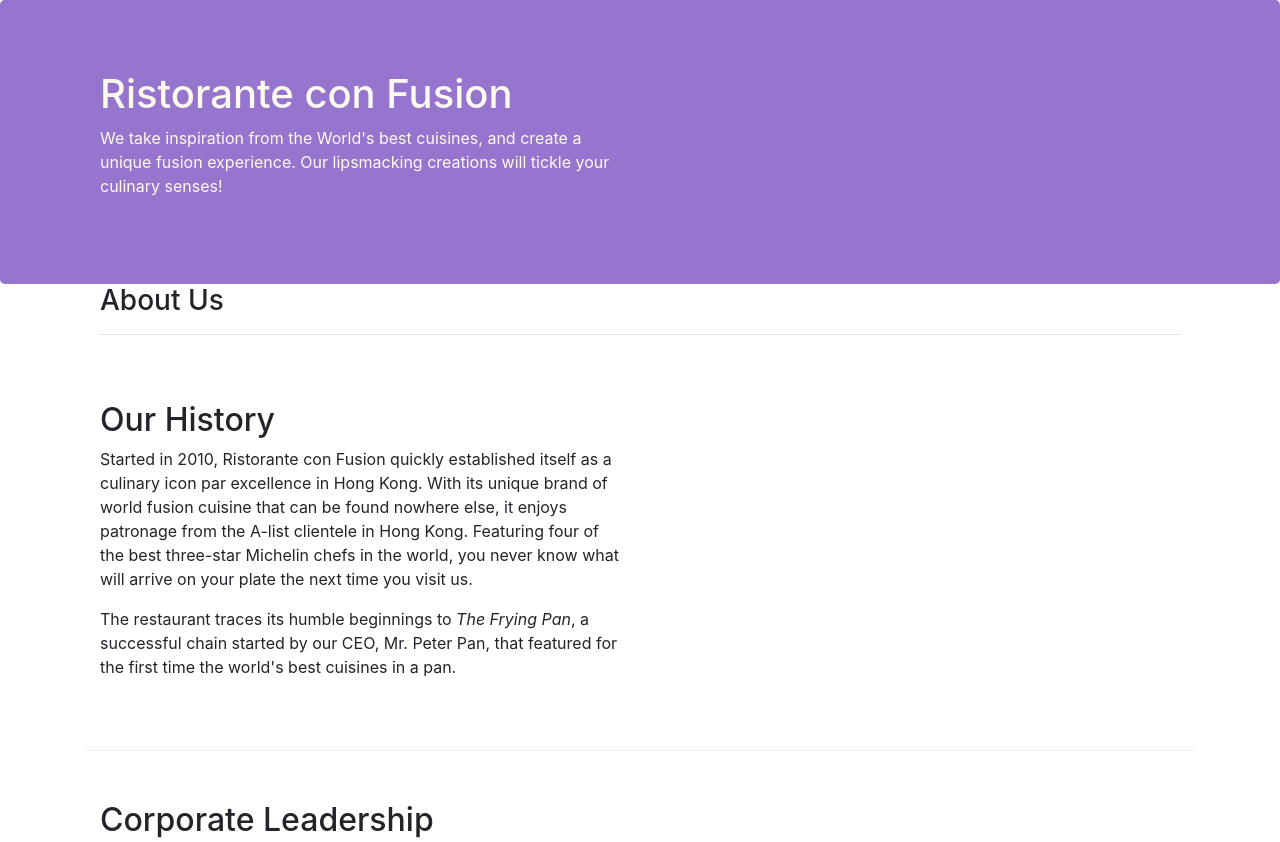
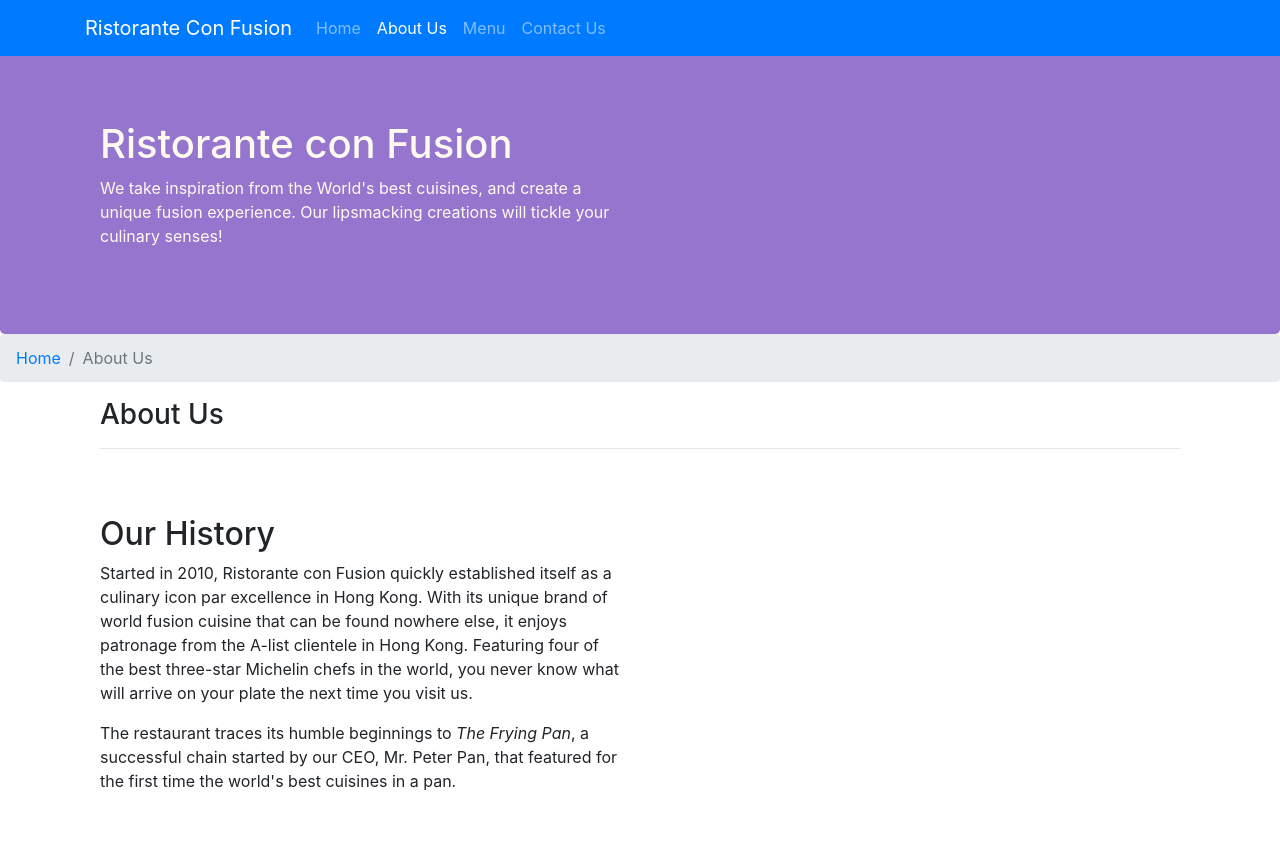
Before and after one commit to garimaarorashuttl/web_bootstrap, a website: page aboutus.html in a window 1280 px wide. Shown: the top 842 px of the page. Drawn offline with nearby package versions, Linux system fonts and the light colour scheme.

Commit message:
Navbar and breadcrumbs

```diff
--- a/aboutus.html
+++ b/aboutus.html
@@ -11,10 +11,25 @@
     <link rel="stylesheet" href="node_modules/bootstrap/dist/css/bootstrap.min.css">
     <link rel="stylesheet" href="css/styles.css">
     <title>Ristorante Con Fusion: About Us</title>
-
 </head>
 
 <body>
+    <nav class="navbar navbar-dark navbar-expand-sm bg-primary fixed-top">
+        <div class="container">
+            <a class="navbar-brand" href="./index.html">Ristorante Con Fusion</a>
+            <div class="collapse navbar-collapse" id="Navbar">
+                <ul class="navbar-nav mr-auto">
+                    <li class="nav-item"><a class="nav-link" href="./index.html">Home</a></li>
+                    <li class="nav-item active"><a class="nav-link" href="#">About Us</a></li>
+                    <li class="nav-item"><a class="nav-link" href="#">Menu</a></li>
+                    <li class="nav-item"><a class="nav-link" href="#">Contact Us</a></li>
+                </ul>
+            </div>
+        </div>
+        <button class="navbar-toggler" type="button" data-toggle="collapse" data-target="#Navbar">
+            <span class="navbar-toggler-icon"></span>
+        </button>
+    </nav>
 
     <header class="jumbotron">
         <div class="container">
@@ -28,6 +43,10 @@
             </div>
         </div>
     </header>
+    <ol class="col-12 breadcrumb">
+        <li class="breadcrumb-item"><a href="./index.html">Home</a></li>
+        <li class="breadcrumb-item active">About Us</li>
+    </ol>
 
     <div class="container">
         <div class="row row-header">
--- a/css/styles.css
+++ b/css/styles.css
@@ -28,3 +28,12 @@
 	margin: 0px;
 	color: #0f0f0f;
 }
+
+body{
+    padding:50px 0px 0px 0px;
+    z-index:0;
+}
+
+.navbar-dark {
+     background-color: #512DA8;
+}
```
Also changed, not shown: index.html (+5 -0 lines).
